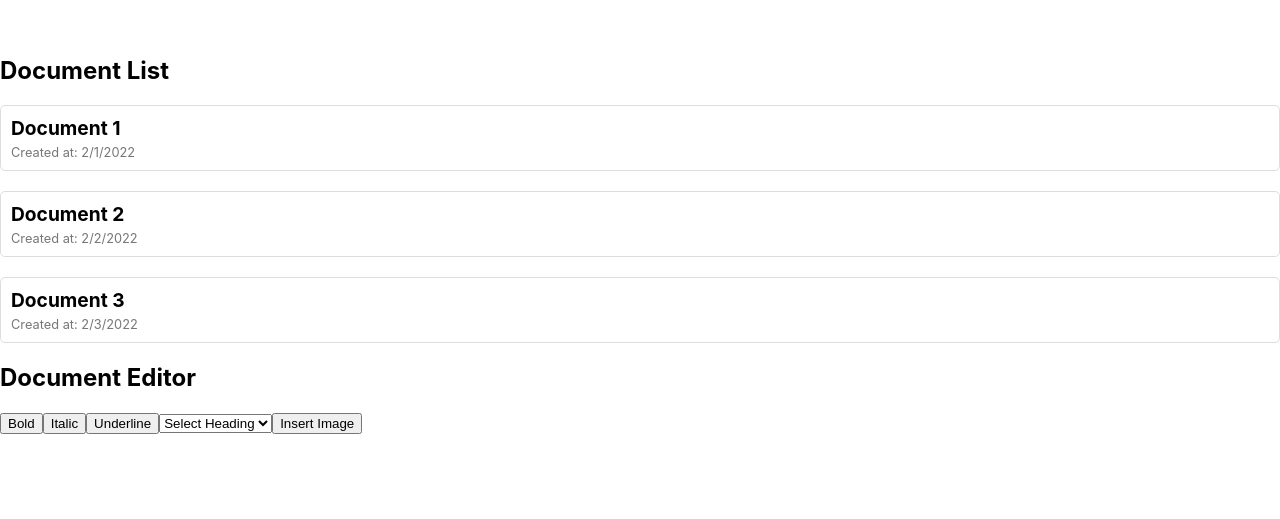
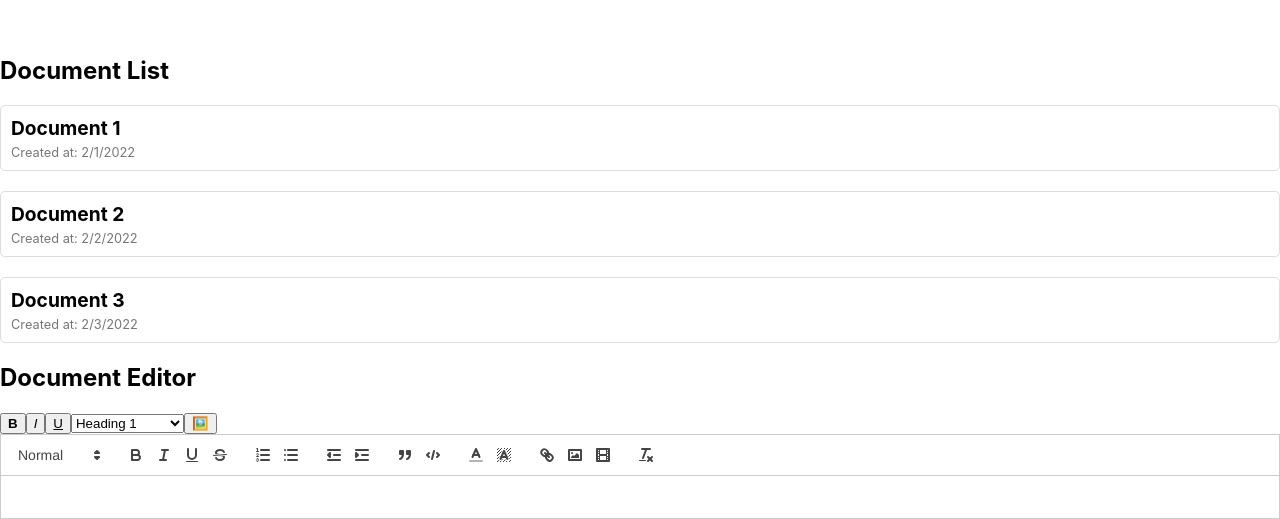
Before and after one commit to mohamedmehdigara/google-docs, a React (Create React App) app: page / in a window 1280 px wide. Shown: the part 1269-1788 px from the top of the page. Before the commit the page ends 1703 px from the top, so only its background shows below. Built offline with nearby package versions, Linux system fonts and the light colour scheme.

Commit message:
edited files

```diff
--- a/package.json
+++ b/package.json
@@ -11,6 +11,7 @@
     "@testing-library/user-event": "^13.5.0",
     "react": "^18.2.0",
     "react-dom": "^18.2.0",
+    "react-quill": "^2.0.0",
     "react-scripts": "5.0.1",
     "styled-components": "^6.1.8",
     "web-vitals": "^2.1.4"
--- a/src/components/Editor.js
+++ b/src/components/Editor.js
@@ -1,38 +1,72 @@
-import React, { useState } from 'react';
-import Toolbar from './Toolbar'; // Update the path accordingly
+import React, { useState, useRef, useEffect } from 'react';
+import ReactQuill from 'react-quill';
+import 'react-quill/dist/quill.snow.css';
+import Toolbar from './Toolbar';
 
 const Editor = () => {
   const [content, setContent] = useState('');
+
+  // Ref to the Quill editor instance
+  const quillRef = useRef(null);
+
+  // Effect to focus on the editor when it's mounted
+  useEffect(() => {
+    if (quillRef.current) {
+      quillRef.current.focus();
+    }
+  }, []);
 
   const handleEditorChange = (value) => {
     setContent(value);
   };
 
   const handleFormatChange = (format) => {
-    // Implement logic to apply the selected format to the editor content
-    console.log('Format changed:', format);
+    // Apply the selected format to the editor content
+    if (quillRef.current) {
+      quillRef.current.format(format, true);
+    }
   };
 
   const handleImageInsert = () => {
-    // Implement logic to insert an image into the editor content
-    console.log('Image inserted');
+    // Open a file picker or implement logic to insert an image into the editor content
+    console.log('Image insert logic goes here');
   };
 
   return (
     <div>
       <h2>Document Editor</h2>
       <Toolbar onFormatChange={handleFormatChange} onImageInsert={handleImageInsert} />
+
+      <ReactQuill
+        ref={quillRef}
+        theme="snow"
+        value={content}
+        onChange={handleEditorChange}
+        modules={Editor.modules}
+        formats={Editor.formats}
+      />
     </div>
   );
 };
 
 Editor.modules = {
-  toolbar: false, // Disable Quill's built-in toolbar as we're using our custom Toolbar
+  toolbar: {
+    container: [
+      [{ header: [1, 2, 3, 4, 5, 6, false] }],
+      ['bold', 'italic', 'underline', 'strike'],
+      [{ list: 'ordered' }, { list: 'bullet' }],
+      [{ indent: '-1' }, { indent: '+1' }],
+      ['blockquote', 'code-block'],
+      [{ color: [] }, { background: [] }],
+      ['link', 'image', 'video'],
+      ['clean'],
+    ],
+  },
 };
 
 Editor.formats = [
   'header', 'font', 'size',
-  'bold', 'italic', 'underline',
+  'bold', 'italic', 'underline', 'strike',
   'list', 'bullet', 'indent',
   'link', 'image', 'video',
   'color', 'background',
--- a/src/components/Toolbar.js
+++ b/src/components/Toolbar.js
@@ -15,18 +15,32 @@ const Toolbar = ({ onFormatChange, onImageInsert }) => {
 
   return (
     <div>
-      <button onClick={() => handleFormatChange('bold')}>Bold</button>
-      <button onClick={() => handleFormatChange('italic')}>Italic</button>
-      <button onClick={() => handleFormatChange('underline')}>Underline</button>
+      <button onClick={() => handleFormatChange('bold')} title="Bold">
+        <strong>B</strong>
+      </button>
+      <button onClick={() => handleFormatChange('italic')} title="Italic">
+        <em>I</em>
+      </button>
+      <button onClick={() => handleFormatChange('underline')} title="Underline">
+        <u>U</u>
+      </button>
 
-      <select onChange={(e) => handleFormatChange(e.target.value)}>
-        <option value="" disabled selected>Select Heading</option>
+      <select onChange={(e) => handleFormatChange(e.target.value)} title="Heading">
+        <option value="" disabled defaultValue>
+          Select Heading
+        </option>
         <option value="header1">Heading 1</option>
         <option value="header2">Heading 2</option>
+        <option value="header3">Heading 3</option>
         {/* Add more heading options as needed */}
       </select>
 
-      <button onClick={handleImageInsert}>Insert Image</button>
+      <button onClick={handleImageInsert} title="Insert Image">
+        <span role="img" aria-label="Image">
+          🖼️
+        </span>
+      </button>
+      {/* Add more formatting options as needed */}
     </div>
   );
 };
--- a/src/components/modals.js
+++ b/src/components/modals.js
@@ -5,6 +5,7 @@ import Button from '@mui/material/Button';
 import Typography from '@mui/material/Typography';
 import Modal from '@mui/material/Modal';
 
+// Styled Components
 const StyledModalContainer = styled.div`
   display: flex;
   align-items: center;
@@ -24,8 +25,13 @@ const StyledModalBox = styled(Box)`
   padding: 16px;
 `;
 
-export default function Modals({ open, setOpen, modalTitle, modalContent }) {
-    const handleClose = () => setOpen(false);
+export default function Modals({ open, setOpen, modalTitle, modalContent, onClose }) {
+    const handleClose = () => {
+        if (onClose) {
+            onClose();
+        }
+        setOpen(false);
+    };
 
     return (
         <StyledModalContainer>
@@ -37,10 +43,10 @@ export default function Modals({ open, setOpen, modalTitle, modalContent }) {
             >
                 <StyledModalBox>
                     <Typography id="modal-modal-title" variant="h6" component="h2">
-                        {modalTitle}
+                        {modalTitle || 'Modal Title'}
                     </Typography>
                     <Typography id="modal-modal-description" sx={{ mt: 2 }}>
-                        {modalContent}
+                        {modalContent || 'Modal Content'}
                     </Typography>
                     <Button onClick={handleClose} variant="contained" color="primary" sx={{ mt: 2 }}>
                         Close
```
Also changed, not shown: 1 other file (tests, documents, lock files or other folders).
